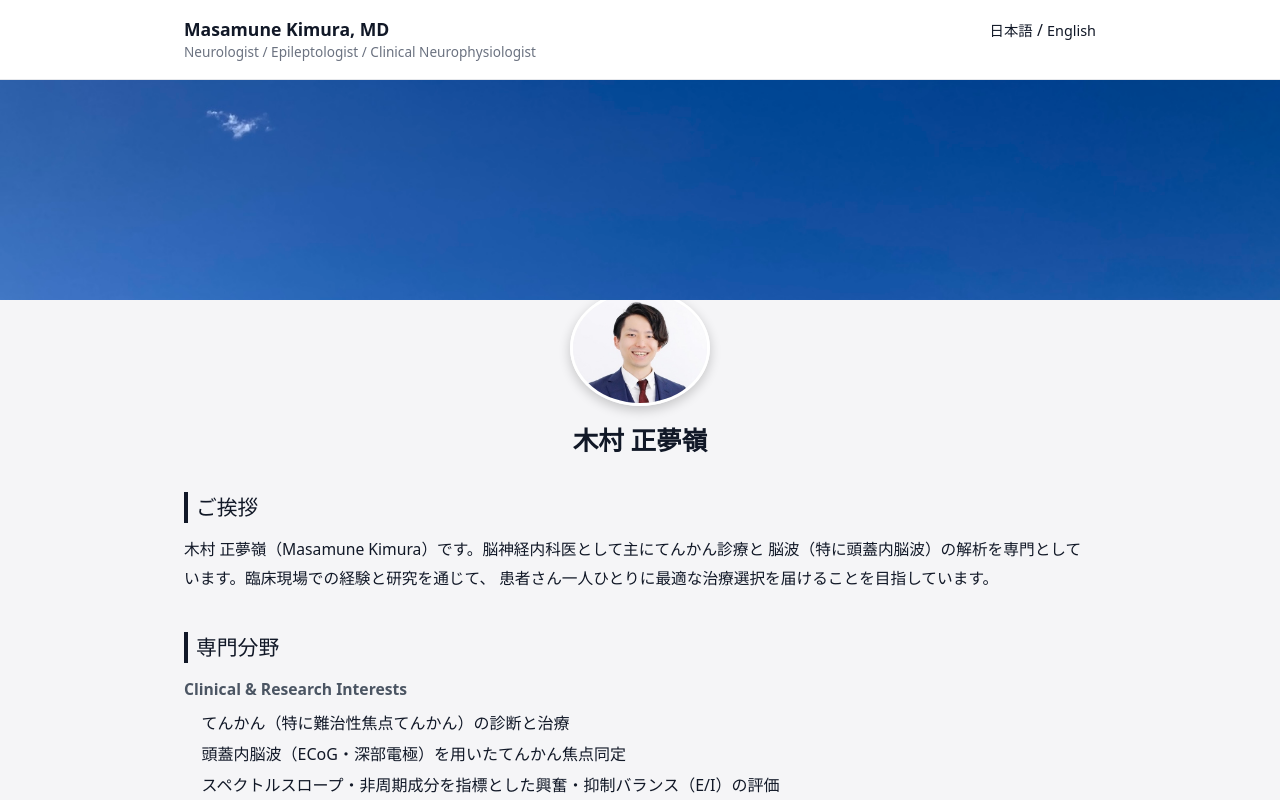
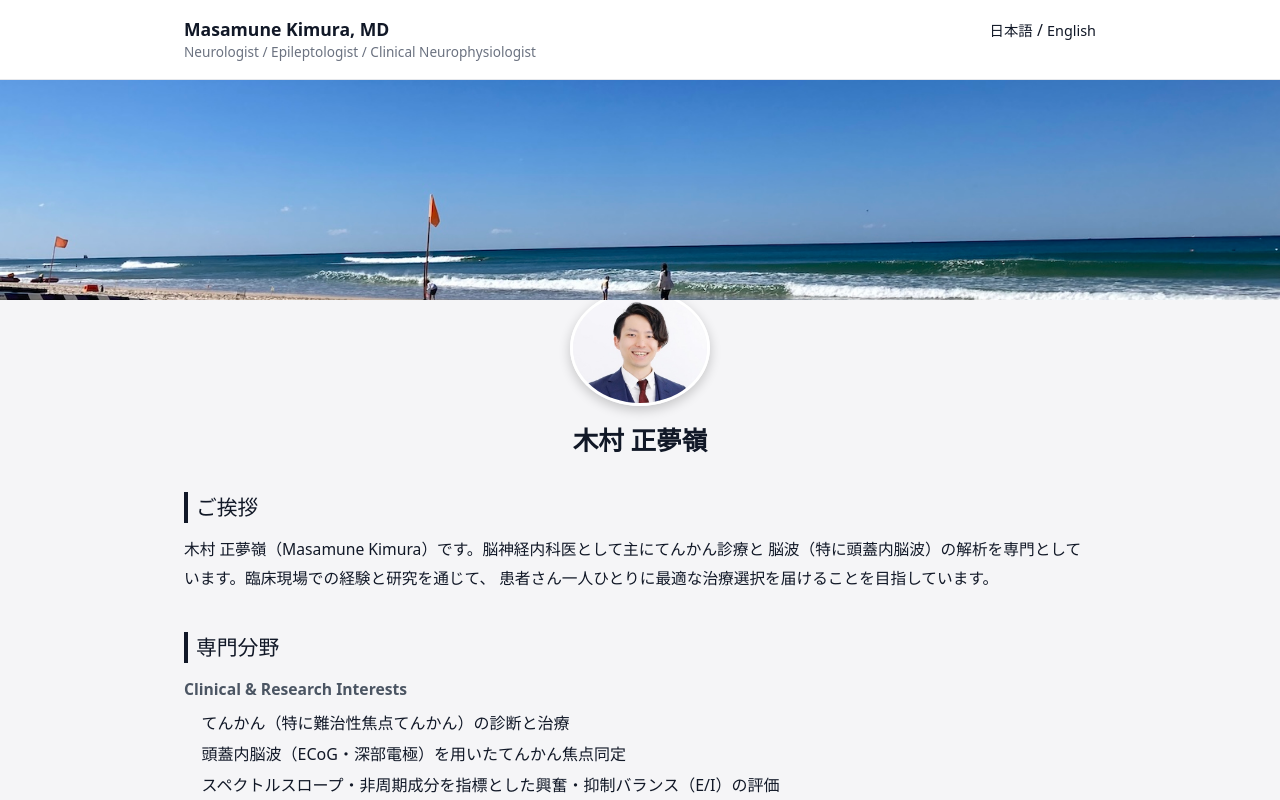
Before and after one commit to masamune-kimura/personal-website, a Next.js app: page /ja in a window 1280 px wide. Shown: the top 800 px of the page. Built offline with nearby package versions, Linux system fonts and the light colour scheme.

Commit message:
Fix Image component usage in layout

```diff
--- a/app/layout.tsx
+++ b/app/layout.tsx
@@ -36,7 +36,7 @@ export default function RootLayout({
 
         {/* --- Header Image (ここを追加) --- */}
         <div className="header-image">
-          <img
+          <Image
             src="/header.jpg"
             alt="Header Image"
             fill
@@ -48,7 +48,7 @@ export default function RootLayout({
         <main className="site-main">
           {/* --- Profile image をここに入れる --- */}
           <div className="profile-wrapper">
-            <img
+            <Image
               src="/profile.jpg"
               alt="Profile Image"
               width={140}
```
